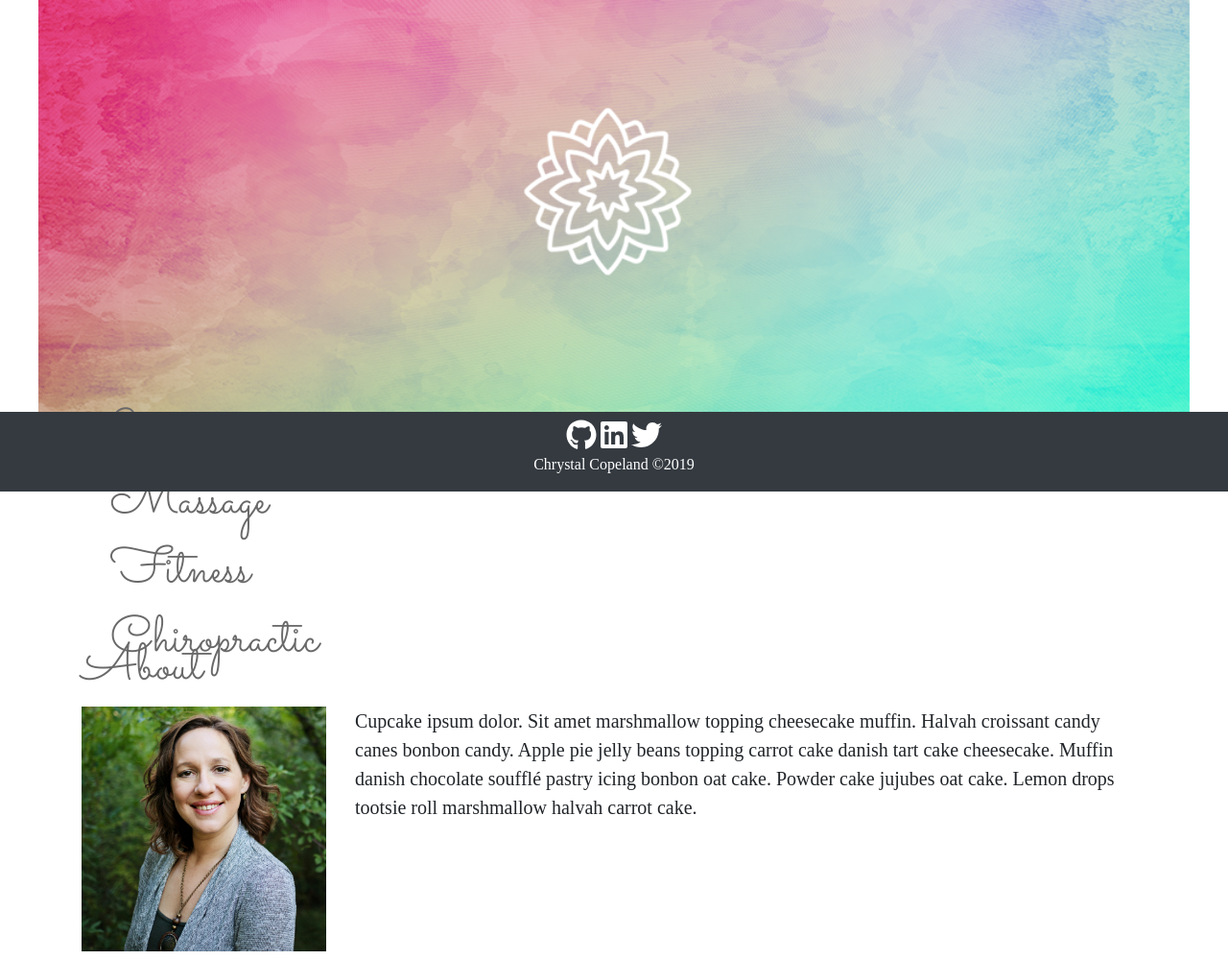
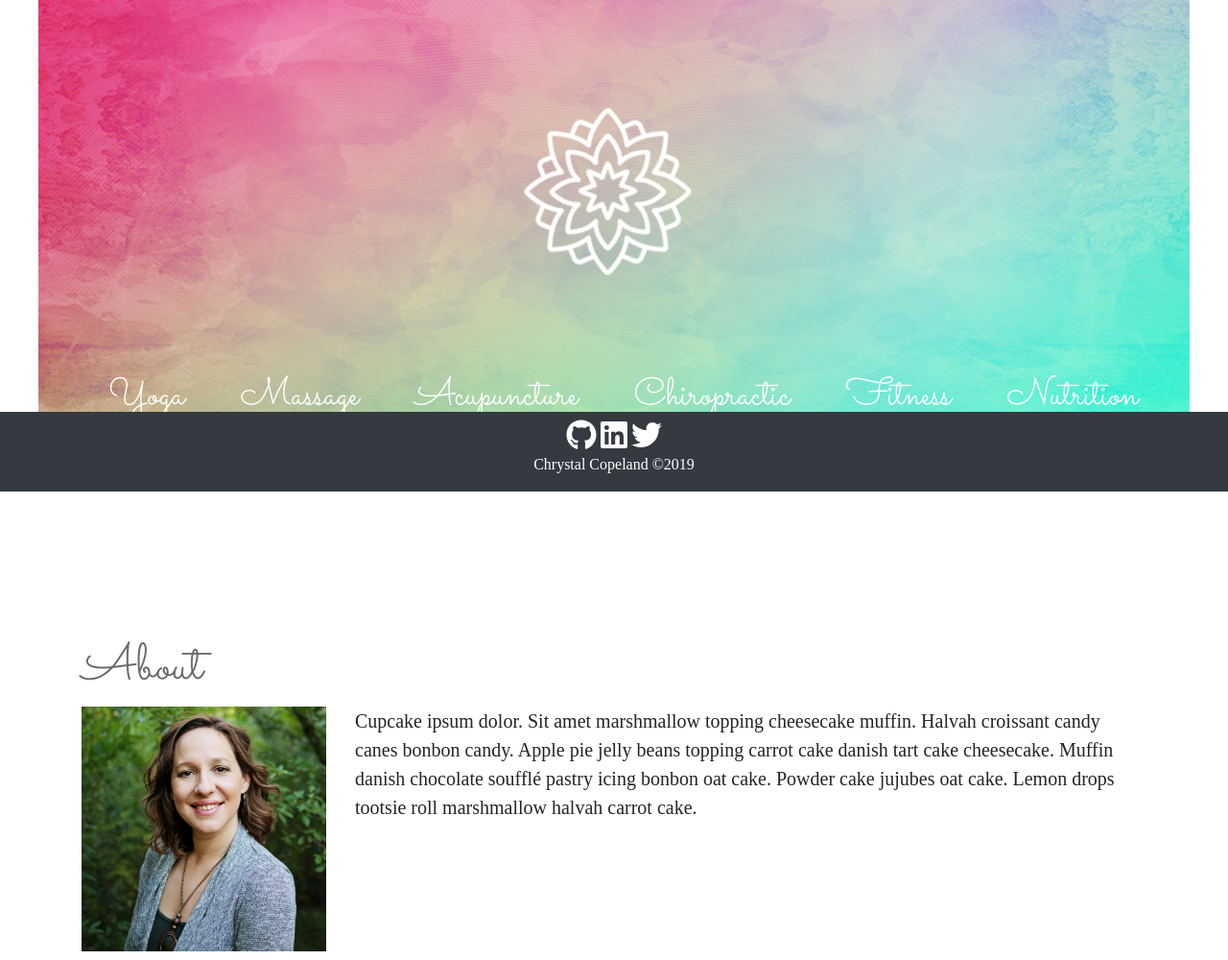
Before and after one commit to chrystalcopeland/my-pwp-chrystal, a PHP site: page / in a window 1280 px wide. Shown: the part 288-1288 px from the top of the page at 96% size. Run offline with PHP 8.4, Linux system fonts and the light colour scheme; some libraries are stand-ins or nearby versions.

Commit message:
figured out flex box for wellness section

```diff
--- a/public_html/css/style.css
+++ b/public_html/css/style.css
@@ -29,6 +29,11 @@ Font
 	font-size: 30px;
 }
 
+.flex-container {
+	display: flex;
+	flex-direction: row;
+	justify-content: space-evenly;
+}
 
 
 @media only screen and (min-width: 970px) {
@@ -44,6 +49,8 @@ Font
 	height: 100vh;}
 
 #wellness-businesses {
+	font-size: 40px;
+	margin-right: 60px;
 	margin-top: 400px;
 }
 
--- a/public_html/index.php
+++ b/public_html/index.php
@@ -95,21 +95,14 @@
 									a time.</p>
 							</div>
 						</div>
-				<div class="container" id="about"
-				<div class="row-fluid">
-					<div class="container" id="wellness-businesses">
-						<div class="col-lg-3 col-sm-6">
-							<h2>Yoga</h2>
-						</div>
-						<div class="col-lg-3 col-sm-6">
-							<h2>Massage</h2>
-						</div>
-						<div class="col-lg-3 col-sm-6">
-							<h2>Fitness</h2>
-						</div>
-						<div class="col-lg-3 col-sm-6">
-							<h2>Chiropractic</h2>
-						</div>
+						<ul class="flex-container" id="wellness-businesses">
+							<ol class="flex-item">Yoga</ol>
+							<ol class="flex-item">Massage</ol>
+							<ol class="flex-item">Acupuncture</ol>
+							<ol class="flex-item">Chiropractic</ol>
+							<ol class="flex-item">Fitness</ol>
+							<ol class="flex-item">Nutrition</ol>
+						</ul>
 					</div>
 				</div>
 			</section>
```
